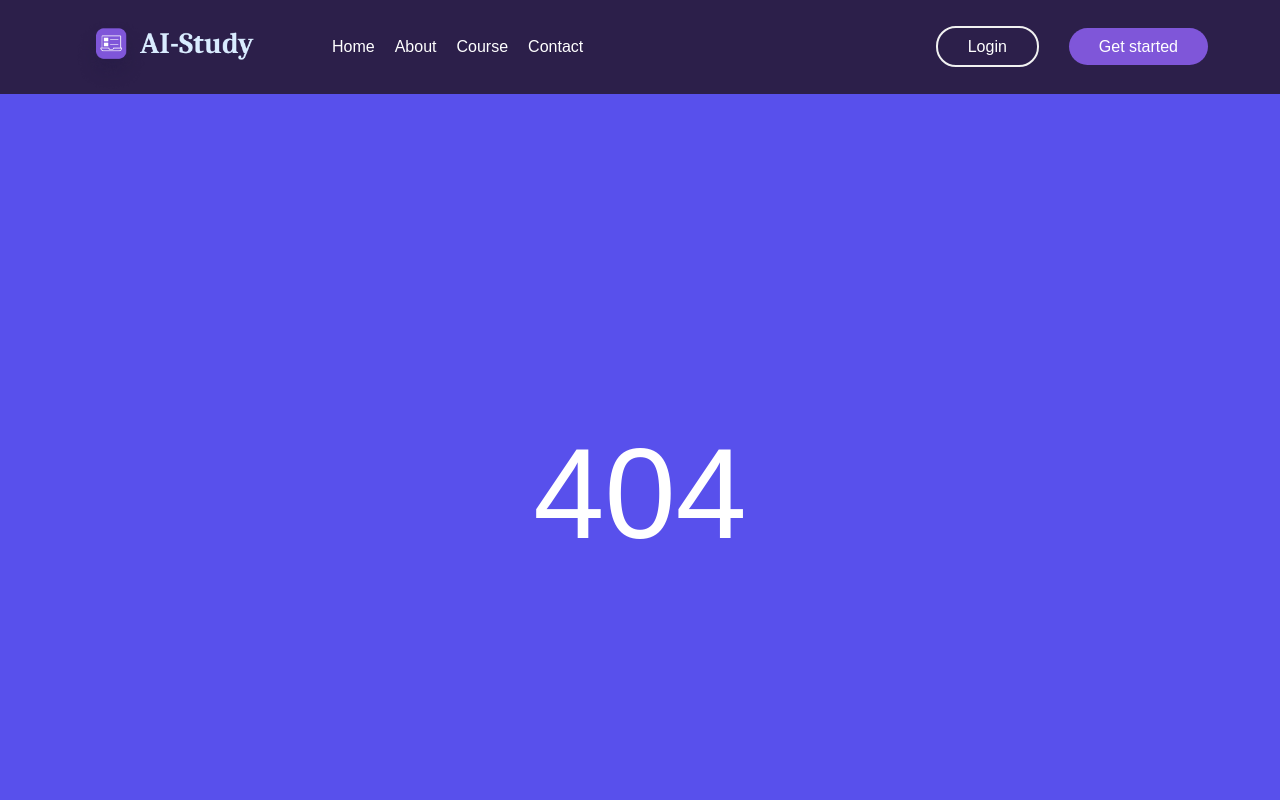
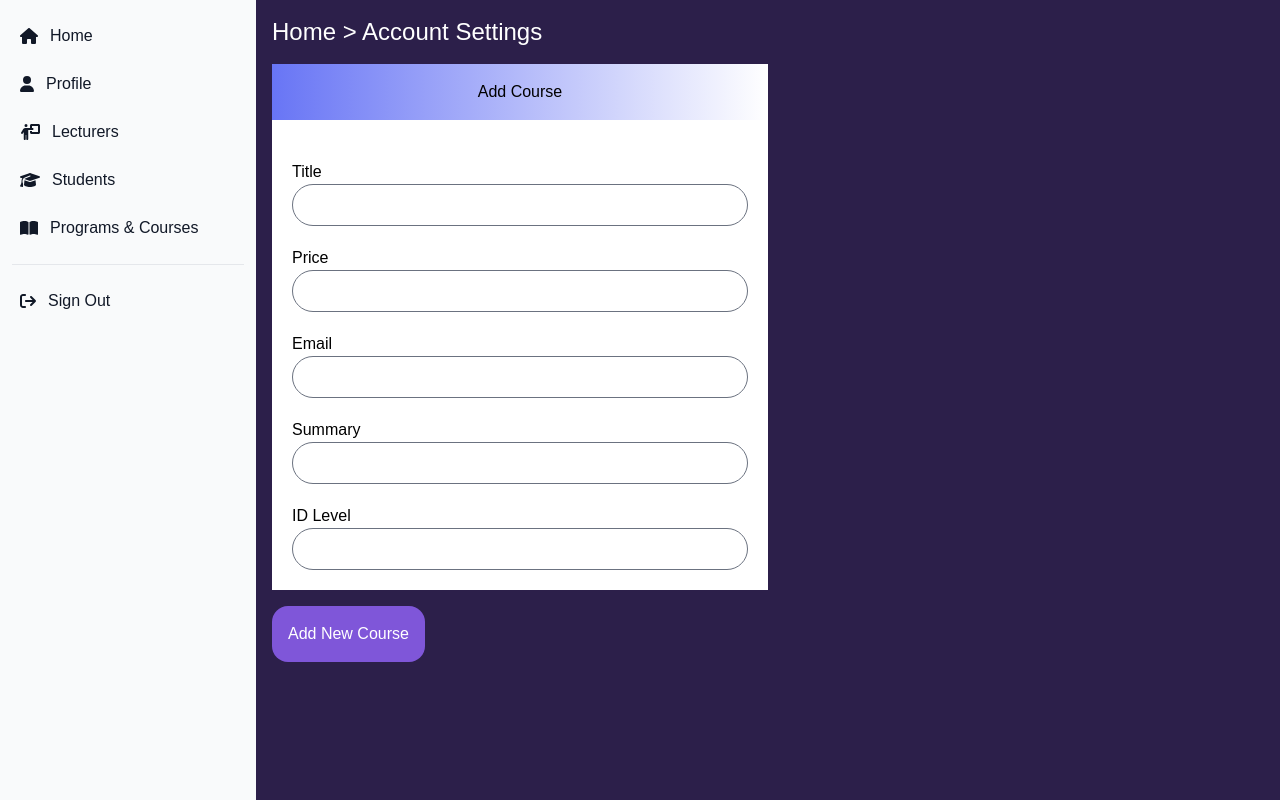
Before and after one commit to anhdung19050302/lms, a Vue app: page /admin/course/add in a window 1280 px wide. Before the commit this address led to /404. Shown: the top 800 px of the page. Built offline with nearby package versions, Linux system fonts and the light colour scheme.

Commit message:
Commit vue

```diff
--- /dev/null
+++ b/src/components/Admin/AddCourseAdmin.vue
@@ -0,0 +1,99 @@
+<template>
+  <h2 class="text-2xl text-white">Home > Account Settings</h2>
+  <form @submit.prevent="handlerSubmitGetCourse">
+    <div class="mt-4 flex">
+      <div class="w-1/2 bg-white">
+        <div class="text-center py-4 bg-gradient-to-r from-indigo-500">
+          Add Course
+        </div>
+        <div class="px-5 py-5">
+          <div class="mt-5">
+            <h2>Title</h2>
+            <input
+              type="text"
+              class="rounded-full w-full"
+              v-model="title"
+              required
+            />
+          </div>
+          <div class="mt-5">
+            <h2>Price</h2>
+            <input
+              required
+              type="number"
+              class="rounded-full w-full"
+              v-model="credit"
+            />
+          </div>
+          <div class="mt-5">
+            <h2>Email</h2>
+            <input
+              type="text"
+              class="rounded-full w-full"
+              v-model="email"
+              required
+            />
+          </div>
+          <div class="mt-5">
+            <h2>Summary</h2>
+            <input
+              type="text"
+              class="rounded-full w-full"
+              v-model="summary"
+              required
+            />
+          </div>
+          <div class="mt-5">
+            <h2>ID Level</h2>
+            <input
+              type="text"
+              class="rounded-full w-full"
+              v-model="levelId"
+              required
+            />
+          </div>
+        </div>
+      </div>
+    </div>
+    <div class="mt-4 text-red-500 text-xl" v-if="error">{{ error }}</div>
+    <div class="mt-4">
+      <button class="p-4 bg-button rounded-2xl text-white">
+        Add New Course
+      </button>
+    </div>
+  </form>
+</template>
+
+<script>
+import adminService from "@/services/adminService";
+export default {
+  data() {
+    return {
+      title: "",
+      credit: "",
+      email: "",
+      summary: "",
+      levelId: "",
+    };
+  },
+  methods: {
+    async handlerSubmitGetCourse() {
+      try {
+        // eslint-disable-next-line no-unused-vars
+        const response = await adminService.CreateNewCourse({
+          title: this.title,
+          credit: parseInt(this.credit),
+          email: this.email,
+          summary: this.summary,
+          phone: this.phone,
+          levelId: this.levelId,
+        });
+        this.$router.push("/admin/courses");
+      } catch (error) {
+        this.error = error.message;
+        console.log(error);
+      }
+    },
+  },
+};
+</script>
--- a/src/components/Admin/SideBar.vue
+++ b/src/components/Admin/SideBar.vue
@@ -76,7 +76,7 @@
         </li>
         <li>
           <router-link
-            to="/courses"
+            to="/admin/courses"
             class="flex items-center p-2 text-gray-900 rounded-lg dark:text-white hover:bg-gray-100 dark:hover:bg-gray-700 group"
           >
             <font-awesome-icon :icon="['fas', 'book-open']" />
@@ -130,13 +130,14 @@
           </router-link>
         </li> -->
         <li>
-          <button
+          <a
+            href="/login"
             @click="logout"
             class="flex items-center p-2 text-gray-900 transition duration-75 rounded-lg hover:bg-gray-100 dark:hover:bg-gray-700 dark:text-white group"
           >
             <font-awesome-icon :icon="['fas', 'arrow-right-from-bracket']" />
             <span class="ms-3">Sign Out</span>
-          </button>
+          </a>
         </li>
         <!-- <li>
           <router-link
--- /dev/null
+++ b/src/components/CourseDetail/CourseDetail.vue
@@ -0,0 +1,3 @@
+<template>
+  <div>Course Details</div>
+</template>
--- a/src/components/GlobalComponent/HeaderComponent.vue
+++ b/src/components/GlobalComponent/HeaderComponent.vue
@@ -8,7 +8,6 @@
     <div class="navigation flex flex-col sm:flex-row items-center">
       <router-link to="/">Home</router-link>
       <router-link to="/about">About</router-link>
-      <router-link to="/course">Course</router-link>
       <router-link to="/contact">Contact</router-link>
     </div>
     <div class="auth flex flex-col sm:flex-row items-center">
@@ -20,10 +19,14 @@
         <button
           id="dropdownInformationButton"
           data-dropdown-toggle="dropdownInformation"
-          class="rounded-full px-3 py-3 text-center inline-flex items-center w-24"
+          class="rounded-full px-3 py-3 text-center inline-flex items-center w-20"
           type="button"
         >
-          <img :src="userProfile.picture" alt="" class="rounded-full" />
+          <img
+            :src="userProfile.picture ? userProfile.picture : defaultImage"
+            alt=""
+            class="rounded-full"
+          />
         </button>
 
         <!-- Dropdown menu -->
@@ -62,12 +65,13 @@
             </li>
           </ul>
           <div class="py-2">
-            <button
+            <a
+              href="/login"
               @click="logout"
               class="block px-4 py-2 text-sm text-gray-700 hover:bg-gray-100 dark:hover:bg-gray-600 dark:text-gray-200 dark:hover:text-white"
             >
               Sign out
-            </button>
+            </a>
           </div>
         </div>
       </div>
@@ -77,6 +81,7 @@
 
 <script>
 import userService from "@/services/userService";
+import defaultImage from "@/assets/images/default.png";
 export default {
   name: "HeaderComponent",
   data() {
@@ -84,6 +89,7 @@ export default {
       isLogin: false,
       userProfile: {},
       userRole: "",
+      defaultImage,
     };
   },
 
--- a/src/components/Items/CourseComponent.vue
+++ b/src/components/Items/CourseComponent.vue
@@ -1,24 +1,22 @@
 <template>
   <div class="course-item" style="color: white">
-    <img :src="course.course_img" alt="" class="img-course rounded-t-3xl" />
+    <img
+      :src="course.thumbnail ? course.thumbnail : courseDefault"
+      alt=""
+      class="img-course rounded-t-3xl"
+    />
     <div class="course-block-1">
       <div class="btn-play">
         <font-awesome-icon
           icon="fa-solid fa-play"
           class="bg-button p-2 rounded-full"
         />
-        <span class="number-lesson"> {{ course.count_lesson }}x lessons </span>
+        <span class="number-lesson"> 10x lessons </span>
       </div>
-      <button
-        class="course-type rounded-full bg-infor px-6 py-3 text-white ml-auto"
-        @click="console"
-      >
-        Design
-      </button>
     </div>
 
     <h3 class="mx-4 my-2.5 text-textColor text-xl">
-      {{ course.course_title }}
+      {{ course.title }}
     </h3>
     <div class="flex mx-4 my-2.5">
       <div class="flex">
@@ -29,15 +27,10 @@
         />
         <div class="pl-4">
           <h3 class="name-lecturers text-textColor">
-            {{ course.name_lectures }}
+            {{ userInfor.lastName }}
           </h3>
-          <span class="lecturer-major text-textColor">{{
-            course.lectures_major
-          }}</span>
+          <span class="lecturer-major text-textColor">Lecturer</span>
         </div>
-      </div>
-      <div class="ml-auto align-middle">
-        <span class="text-textColor">{{ course.count_students }}+ Student</span>
       </div>
     </div>
     <div class="mx-4 my-2.5 flex">
@@ -49,13 +42,19 @@
         <font-awesome-icon :icon="['fas', 'star']" class="star" />
       </div>
       <div class="ml-auto">
-        <button class="underline decoration-2">Enroll Now</button>
+        <router-link
+          class="underline decoration-2"
+          :to="`/course/${course.slug}`"
+          >Enroll Now</router-link
+        >
       </div>
     </div>
   </div>
 </template>
 
 <script>
+import courseDefault from "@/assets/images/course-default.jpg";
+import userServices from "@/services/userService";
 export default {
   name: "CourseComponent",
   props: {
@@ -64,8 +63,10 @@ export default {
 
   data() {
     return {
-      rating: this.course.rating,
+      rating: 5,
       starts: [],
+      courseDefault,
+      userInfor: {},
     };
   },
   mounted() {
@@ -75,6 +76,7 @@ export default {
     } catch (error) {
       console.error("Error during execution of mounted hook:", error);
     }
+    this.getuserbyEmail();
   },
   created() {},
   methods: {
@@ -83,6 +85,15 @@ export default {
 
       for (let i = 0; i < this.rating; i++) {
         this.stars[i].classList.add("star-active");
+      }
+    },
+    async getuserbyEmail() {
+      try {
+        const email = this.course.email;
+        const response = await userServices.getUserProfile(email);
+        this.userInfor = response.data.data;
+      } catch (error) {
+        console.log(error);
       }
     },
   },
--- a/src/components/User/AllCourses.vue
+++ b/src/components/User/AllCourses.vue
@@ -4,19 +4,25 @@
     <table class="w-full text-center bg-white rounded-lg">
       <thead class="border-b-2 border-gray-100 h-16">
         <tr class="font-bold">
-          <td>#</td>
-          <td>Program Name</td>
-          <td>Summary</td>
-          <td></td>
-          <td></td>
+          <td class="w-10 px-5">#</td>
+          <td class="px-5">Program Name</td>
+          <td class="px-5">Summary</td>
+          <td class="px-5">Price</td>
+          <td>Upload Image</td>
+          <td>Another Action</td>
         </tr>
       </thead>
       <tbody>
-        <tr class="h-10 border-t-2 border-gray-100">
-          <td>1</td>
-          <td>001</td>
-          <td>Test</td>
-          <td>
+        <tr
+          class="h-10 border-t-2 border-gray-100"
+          v-for="(course, key) in courses"
+          :key="key"
+        >
+          <td class="py-5">{{ key + 1 }}</td>
+          <td class="py-5">{{ course.title }}</td>
+          <td class="py-5">{{ course.summary }}</td>
+          <td class="py-5">{{ course.credit }}</td>
+          <td class="py-5">
             <button class="bg-green-500 px-4 py-3 rounded-2xl text-white">
               Upload
             </button>
@@ -24,62 +30,30 @@
           <td>
             <button
               class="bg-red-500 px-4 py-3 rounded-2xl text-white"
-              @click="showActions = !showActions"
+              @click="showActions = showActions === key ? null : key"
             >
-              <font-awesome-icon :icon="['fas', 'ellipsis-vertical']" />
+              <font-awesome-icon :icon="['fas', 'pen-to-square']" />
             </button>
             <div
-              v-if="showActions"
+              v-if="showActions === key"
               class="absolute bg-white p-2 rounded-md shadow-lg"
             >
-              <button
+              <div
                 class="bg-blue-500 px-4 py-3 rounded-2xl text-white w-full mb-2"
               >
-                Update
-              </button>
-              <button
-                class="bg-red-500 px-4 py-3 rounded-2xl text-white w-full"
-              >
-                Delete
-              </button>
+                <router-link to="/"> Update </router-link>
+              </div>
+              <div class="bg-red-500 px-4 py-3 rounded-2xl text-white w-full">
+                <button class="">Delete</button>
+              </div>
             </div>
-          </td>
-        </tr>
-        <tr class="h-10 border-t-2 border-gray-100">
-          <td>1</td>
-          <td>001</td>
-          <td>Test</td>
-          <td>
-            <button class="bg-green-500 px-4 py-3 rounded-2xl text-white">
-              Upload
-            </button>
-          </td>
-          <td>
-            <button class="bg-red-500 px-4 py-3 rounded-2xl text-white">
-              <font-awesome-icon :icon="['fas', 'ellipsis-vertical']" />
-            </button>
-          </td>
-        </tr>
-        <tr class="h-10 border-t-2 border-gray-100">
-          <td>1</td>
-          <td>001</td>
-          <td>Test</td>
-          <td>
-            <button class="bg-green-500 px-4 py-3 rounded-2xl text-white">
-              Upload
-            </button>
-          </td>
-          <td>
-            <button class="bg-red-500 px-4 py-3 rounded-2xl text-white">
-              <font-awesome-icon :icon="['fas', 'ellipsis-vertical']" />
-            </button>
           </td>
         </tr>
       </tbody>
     </table>
     <div class="my-5">
       <router-link
-        to="/courses/add"
+        to="/admin/course/add"
         class="bg-button text-white p-2 rounded-md px-5 py-3"
         >Add Course</router-link
       >
@@ -87,11 +61,26 @@
   </div>
 </template>
 <script>
+import adminService from "@/services/adminService";
 export default {
   data() {
     return {
       showActions: false,
+      courses: [],
     };
+  },
+  methods: {
+    async getAllCourses() {
+      try {
+        const response = await adminService.getAllCourses();
+        this.courses = response.data.data;
+      } catch (error) {
+        console.log(error);
+      }
+    },
+  },
+  mounted() {
+    this.getAllCourses();
   },
 };
 </script>
--- a/src/router/index.js
+++ b/src/router/index.js
@@ -94,9 +94,17 @@ const routes = [
     },
   },
   {
-    path: "/courses",
+    path: "/admin/courses",
     name: "CoursesView  ",
     component: () => import("@/components/User/AllCourses.vue"),
+    meta: {
+      layout: "admin",
+    },
+  },
+  {
+    path: "/admin/course/add",
+    name: "AddNewCourseByAdmin  ",
+    component: () => import("@/components/Admin/AddCourseAdmin.vue"),
     meta: {
       layout: "admin",
     },
@@ -133,10 +141,20 @@ const routes = [
       layout: "admin",
     },
   },
+
   {
-    path: "/course",
-    name: "Course",
-    component: () => import("@/views/CourseDetail.vue"),
+    path: "/course/:slug",
+    name: "CourseDetail",
+    component: () => import("@/components/CourseDetail/CourseDetail.vue"),
+    meta: {
+      layout: "",
+    },
+  },
+
+  {
+    path: "/learning/:slug",
+    name: "LearningCourse",
+    component: () => import("@/views/LearningCourse.vue"),
     meta: {
       layout: "",
     },
--- a/src/services/adminService.js
+++ b/src/services/adminService.js
@@ -25,5 +25,13 @@ const adminService = {
     const response = await axos.delete(`/user/${email}/remove`);
     return response;
   },
+  async getAllCourses() {
+    const response = await axos.get("/course");
+    return response;
+  },
+  async CreateNewCourse(data) {
+    const response = await axos.post("/course/admin", data);
+    return response;
+  },
 };
 export default adminService;
--- a/src/views/HomeView.vue
+++ b/src/views/HomeView.vue
@@ -20,20 +20,14 @@
       </h1>
       <div class="courses">
         <CourseComponent
-          v-for="(course, index) in courses"
+          v-for="(course, index) in courses.slice(0, 6)"
           :key="index"
           :course="course"
           class="course"
         />
       </div>
     </div>
-    <div class="text-center mt-5">
-      <router-link
-        to="/all-course"
-        class="text-white text-xl px-7 py-5 rounded-full bg-button"
-        >Explore all courses</router-link
-      >
-    </div>
+
     <div class="flex flex-col md:flex-row mt-20">
       <div class="w-full md:w-1/3">
         <div>
@@ -49,14 +43,14 @@
           consequat.
         </div>
 
-        <div class="mt-10">
+        <!-- <div class="mt-10">
           <router-link
             to="/about"
             class="text-white px-5 py-3 bg-button rounded-full"
           >
             Learn more
           </router-link>
-        </div>
+        </div> -->
       </div>
       <div class="w-full md:w-1/3 md:ml-20 mt-10 md:mt-0">
         <img src="@/assets/images/body_2.png" alt="" />
@@ -126,8 +120,7 @@
 
 <script>
 import CourseComponent from "@/components/Items/CourseComponent.vue";
-
-import { courses } from "@/utils/data_course.js";
+import adminService from "@/services/adminService";
 export default {
   name: "HomeView",
   components: {
@@ -135,9 +128,22 @@ export default {
   },
   data() {
     return {
-      courses,
+      courses: [],
       userProfiles: {},
     };
+  },
+  methods: {
+    async getCourse() {
+      try {
+        const response = await adminService.getAllCourses();
+        this.courses = response.data.data;
+      } catch (error) {
+        console.log(error);
+      }
+    },
+  },
+  mounted() {
+    this.getCourse();
   },
 };
 </script>
```
Also changed, not shown: src/assets/images/course-default.jpg (added), src/views/LearningCourse.vue (renamed from src/views/CourseDetail.vue).
